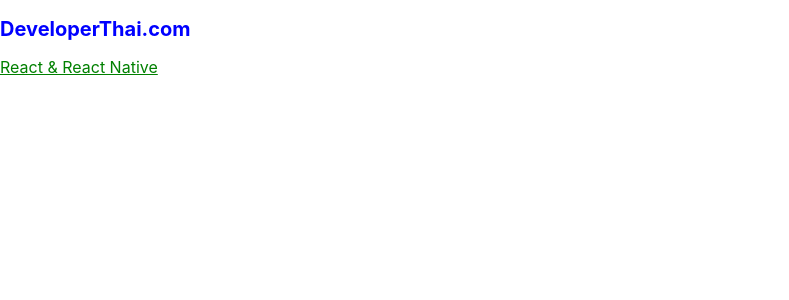
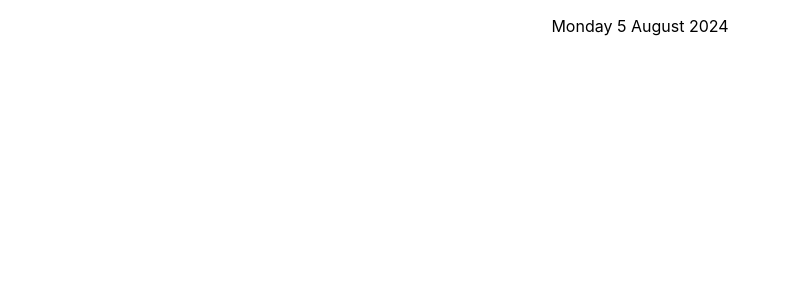
Before and after one commit to phollakrit/app1_EnETC67, a React (Create React App) app: page / in a window 1280 px wide. Shown: the top 300 px of the page, without its empty margins (0-789 px from the left). Built offline with nearby package versions, Linux system fonts and the light colour scheme.

Commit message:
class component
class component

```diff
--- a/src/App.js
+++ b/src/App.js
@@ -1,11 +1,10 @@
 import React from 'react'
-import './style.css'
+import Calendar from './class-components'
 
 export default function App(){
   return(
     <>
-      <h2>DeveloperThai.com</h2>
-      <div className='title'>React & React Native</div>
+      <p><center><Calendar/></center></p>
     </>
   )
 }
--- /dev/null
+++ b/src/class-components.js
@@ -0,0 +1,20 @@
+import React from "react";
+
+export default class Calendar extends React.Component{
+    getDate(){
+        const dayNames=['Sunday','Monday','Tuesday',
+            'Wednesday','Thursday','Friday','Saturday']
+        const monthNames=['January','February','March','April',
+            'May','June','July','August','September','October',
+            'November','December']
+        const date = new Date()
+        const weekDay = dayNames[date.getDay()]
+        const day = date.getDate()
+        const month = monthNames[date.getMonth()]
+        const year = date.getFullYear()
+        return `${weekDay} ${day} ${month} ${year}`
+    }
+    render(){
+        return <div>{this.getDate()}</div>
+    }
+}
```
